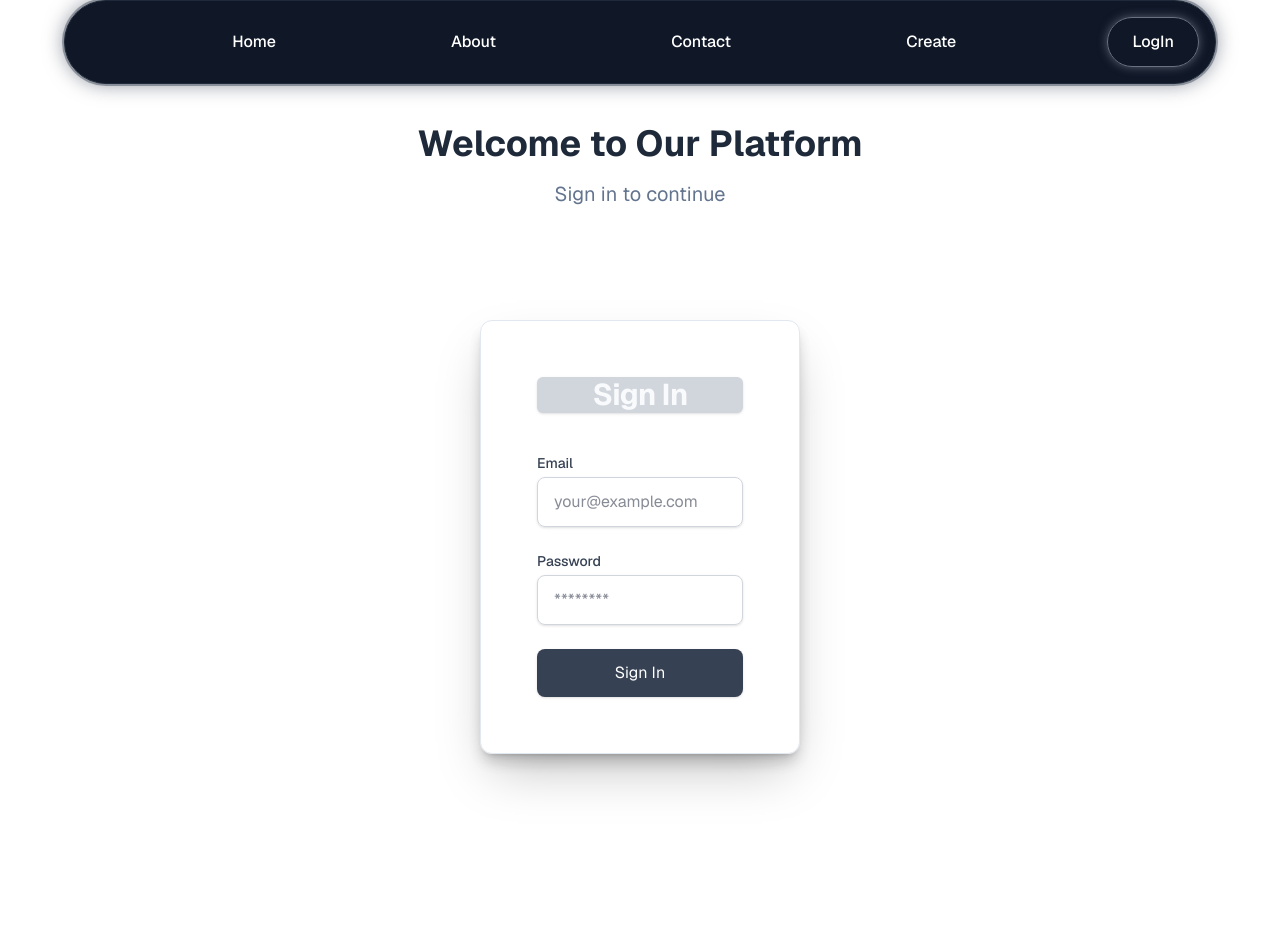
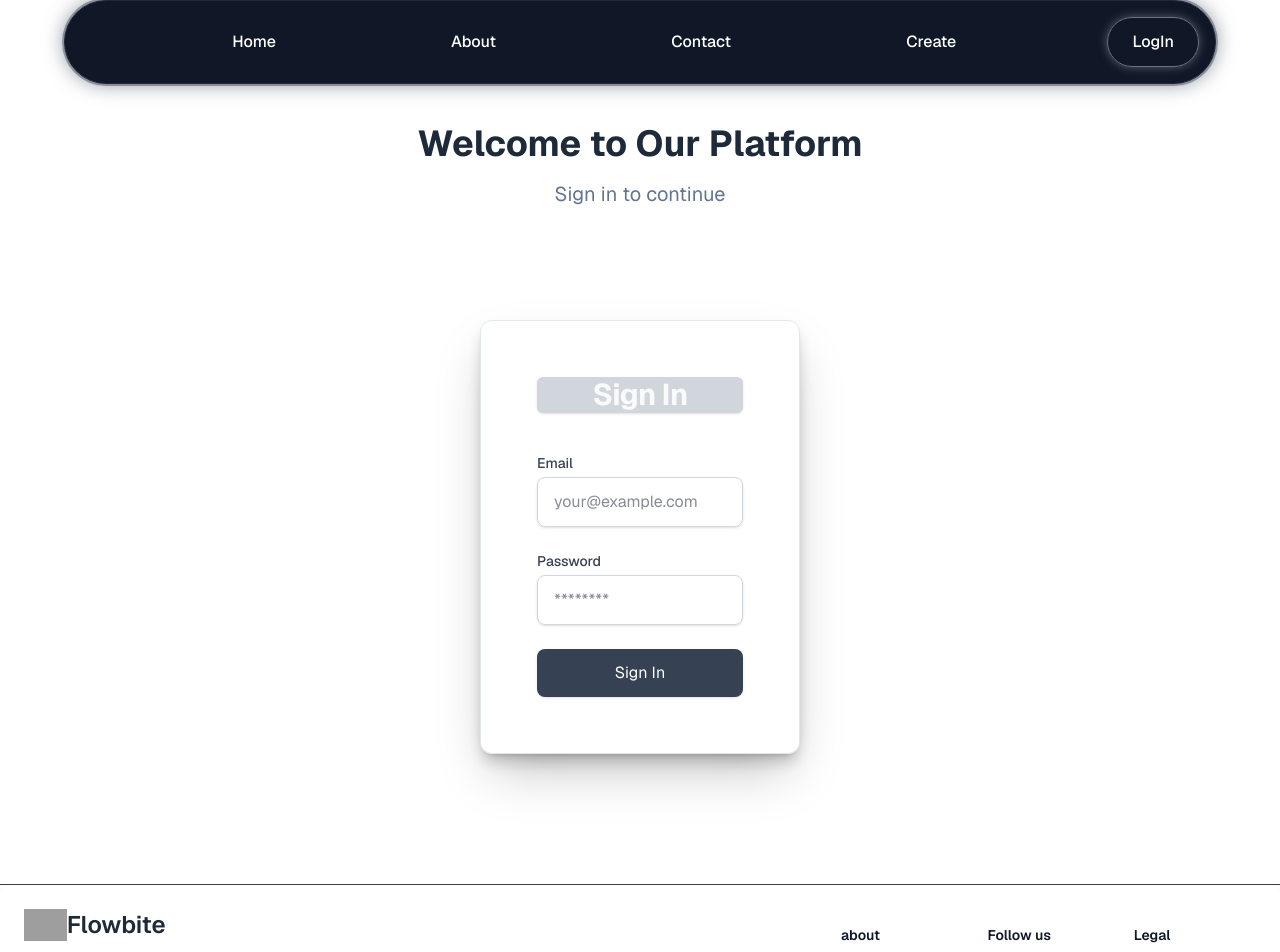
Before and after one commit to yashpatil641/Mock-Master, a Next.js app: page /signin in a window 1280 px wide. Shown: the top 952 px of the page. Before the commit the page ends 884 px from the top, so only its background shows below. Built offline with nearby package versions, Linux system fonts and the light colour scheme; grey boxes are pictures that could not be loaded.

Commit message:
add footer component to layout and import separator from Radix UI

```diff
--- a/src/app/layout.tsx
+++ b/src/app/layout.tsx
@@ -3,7 +3,8 @@ import { Geist, Geist_Mono } from "next/font/google";
 import "./globals.css";
 import { ThemeProvider } from "@/components/theme-provider";
 import { FloatingNav } from "@/components/ui/navbar";
-
+import { Component } from "@/components/ui/footer";
+import { Separator } from "@radix-ui/react-dropdown-menu";
 const geistSans = Geist({
   variable: "--font-geist-sans",
   subsets: ["latin"],
@@ -38,6 +39,7 @@ export default function RootLayout({
         <ThemeProvider attribute="class" defaultTheme="system">
           {children}
         </ThemeProvider>
+        <Component/>
       </body>
     </html>
   );
```
